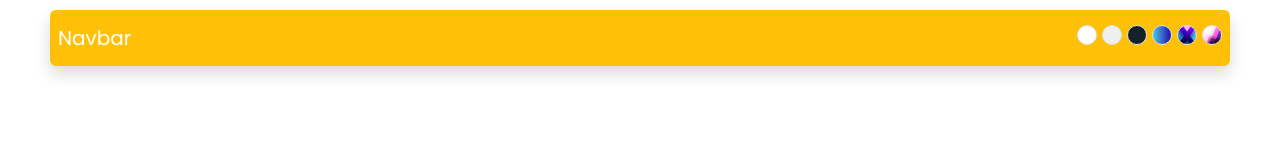
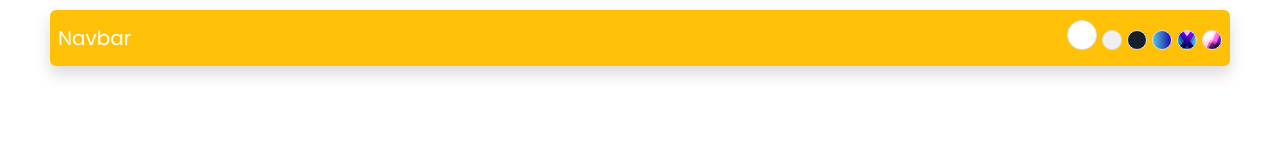
Before and after one commit to sanjidasarwar/reactTaskManager, a React (Create React App) app: page / in a window 1280 px wide. Shown: the top 160 px of the page. Built offline with nearby package versions, Linux system fonts and the light colour scheme.

Commit message:
header comopent with background change option

```diff
--- a/src/App.css
+++ b/src/App.css
@@ -37,7 +37,7 @@
     color: #525252;
   }
 
-  header .themeSelector span{
+  .themeSelector span{
     height: 20px;
     width: 20px;
     border-radius: 50%;
@@ -47,7 +47,7 @@
     border: 1px solid #dfdfdf;
   }
 
-  header .themeSelector .activeTheme{
+  .themeSelector .active{
     height: 30px;
     width: 30px;
   }
--- a/src/App.js
+++ b/src/App.js
@@ -1,11 +1,17 @@
+import { useState } from 'react';
 import './App.css';
 import Header from "./components/header";
 
 function App() {
+  const [theme, setTheme] = useState('light')
+  const handleThemeChange=(themeName)=>{
+    setTheme(themeName)
+  }
+
   return (
-    <>
-      <Header />
-    </>
+    <div className={`App ${theme}`}>
+      <Header handleThemeChange={handleThemeChange} theme={theme} />
+    </div>
   );
 }
 
--- a/src/components/header.js
+++ b/src/components/header.js
@@ -1,4 +1,6 @@
-function Header() {
+function Header({theme, handleThemeChange}) {
+const themes = ['light', 'medium', 'dark', 'gOne', 'gTwo', 'gThree'];
+
   return (
     <div className="container">
       <nav className="navbar navbar-expand-lg bg-warning px-2 rounded shadow">
@@ -18,12 +20,15 @@ function Header() {
         </button>
         <div className="collapse navbar-collapse" id="navbarNav">
           <div className="themeSelector ms-auto">
-            <span className="light"></span>
-            <span className="medium"></span>
-            <span className="dark"></span>
-            <span className="gOne"></span>
-            <span className="gTwo"></span>
-            <span className="gThree"></span>
+            {
+                themes.map(themeName =>(
+                    <span
+                        key={themeName}
+                        className={`${themeName} ${theme === themeName ? 'active' : ''}` }
+                        onClick={()=>handleThemeChange(themeName)}>
+                    </span>
+                ))
+            }
           </div>
         </div>
       </nav>
--- a/src/index.css
+++ b/src/index.css
@@ -38,25 +38,12 @@
 .gTwo{
   background: linear-gradient(235deg, #FFFFFF 0%, #000F25 100%), linear-gradient(180deg, #6100FF 0%, #000000 100%), linear-gradient(235deg, #FFA3AC 0%, #FFA3AC 40%, #00043C calc(40% + 1px), #00043C 60%, #005D6C calc(60% + 1px), #005D6C 70%, #00C9B1 calc(70% + 1px), #00C9B1 100%), linear-gradient(125deg, #FFA3AC 0%, #FFA3AC 40%, #00043C calc(40% + 1px), #00043C 60%, #005D6C calc(60% + 1px), #005D6C 70%, #00C9B1 calc(70% + 1px), #00C9B1 100%);
   background-blend-mode: soft-light, screen, darken, normal;
+  transition: all 500ms;
 }
 
 .gThree{
   background: linear-gradient(125deg, #FFFFFF 0%, #000000 100%), linear-gradient(200deg, #FFD9E8 0%, #FFD9E8 50%, #DE95BA calc(50% + 1px), #DE95BA 60%, #7F4A88 calc(60% + 1px), #7F4A88 75%, #4A266A calc(75% + 1px), #4A266A 100%), linear-gradient(113deg, #FFD9E8 0%, #FFD9E8 40%, #DE95BA calc(40% + 1px), #DE95BA 50%, #7F4A88 calc(50% + 1px), #7F4A88 70%, #4A266A calc(70% + 1px), #4A266A 100%);
   background-blend-mode: overlay, overlay, normal;
+  transition: all 500ms;
 }
 /* themes */
-
-.themeSelector span{
-  height: 20px;
-  width: 20px;
-  border-radius: 50%;
-  display: inline-block;
-  margin-left: 5px;
-  cursor: pointer;
-  border: 1px solid #dfdfdf;
-}
-
-.themeSelector .active{
-  height: 30px;
-  width: 30px;
-}
```
